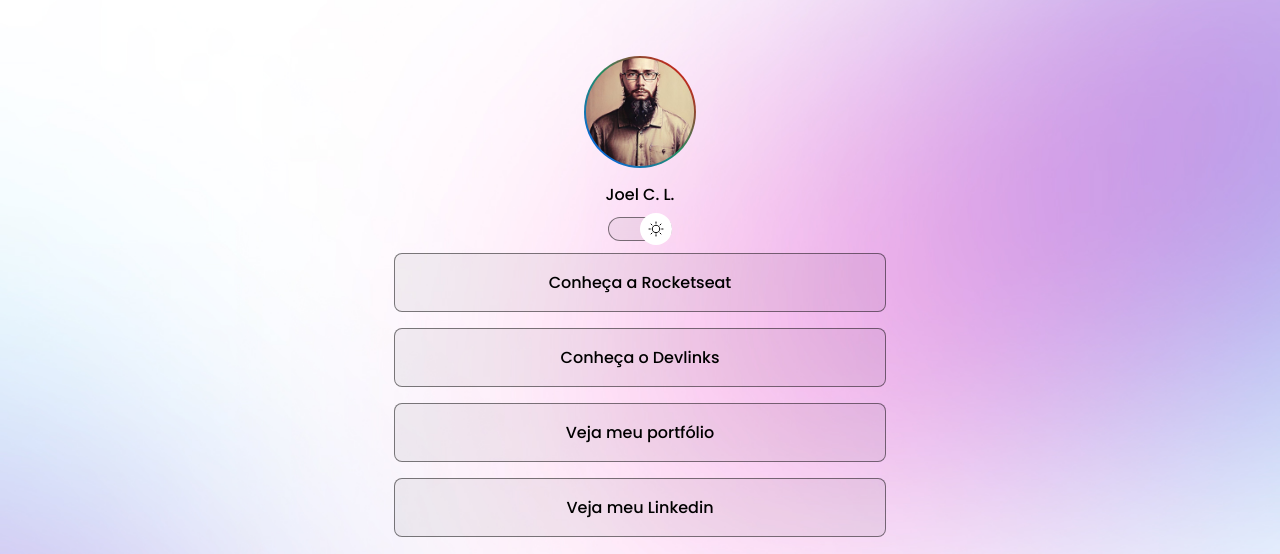
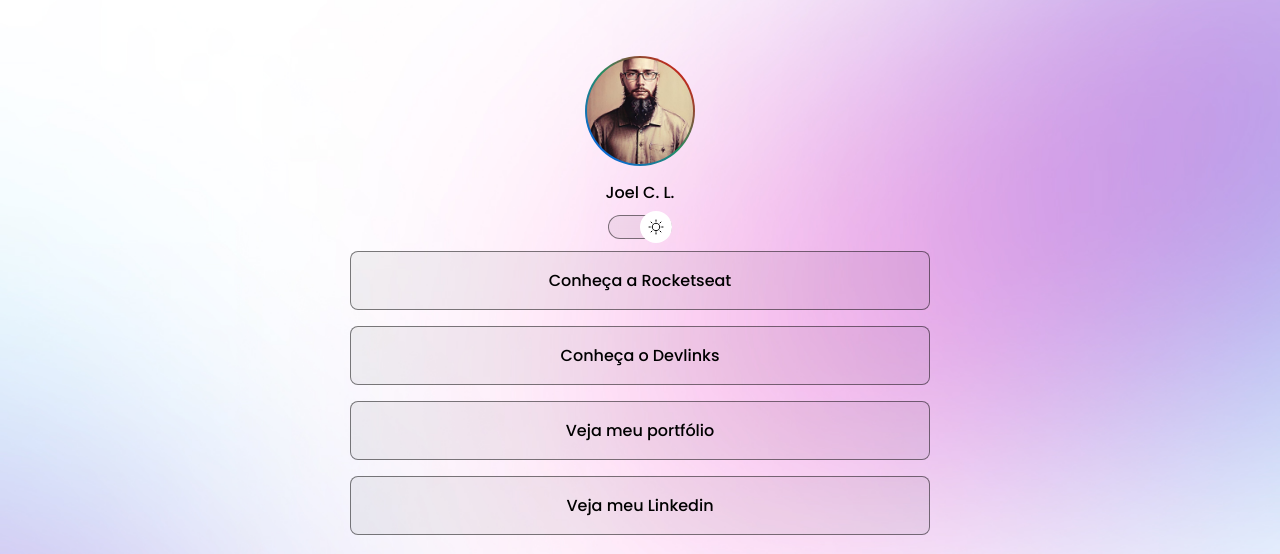
Before and after one commit to JoelConst/Devlinks, a plain HTML site: page index.html in a window 1280 px wide. Shown: the top 554 px of the page. Drawn offline with nearby package versions, Linux system fonts and the light colour scheme.

Commit message:
add readme

```diff
--- a/index.html
+++ b/index.html
@@ -38,7 +38,7 @@
         </li>
         <li>
           <a
-            href="https://www.linkedin.com/in/joel-constantno-leite-240583120/"
+            href="https://www.linkedin.com/in/joel-c-l-240583120/"
             target="_blank"
           >
             Veja meu Linkedin</a
--- a/style.css
+++ b/style.css
@@ -28,15 +28,19 @@
 }
 body {
   /*shortcut background: color image repeat position/size*/
-  background: var(--bg-url) no-repeat top center/cover;
-  height: 100%;
+  background-image: var(--bg-url);
+  background-repeat: no-repeat;
+  background-position: top center;
+  background-size: cover;
+
+  height: 100vh;
 }
 body * {
   color: var(--text-color);
 }
 #container {
   width: 100%;
-  max-width: 500px;
+  max-width: 588px;
   margin: 46px auto 0px;
   padding: 0px 4px;
 }
@@ -48,9 +52,9 @@ body * {
 }
 
 #profile img {
-  width: 112px;
+  width: 110px;
   border-radius: 50%;
-  border: 2.5px solid transparent;
+  border: 2px solid transparent;
   background: linear-gradient(
       45deg,
       rgb(0, 89, 255),
@@ -60,7 +64,7 @@ body * {
     border-box;
   -webkit-mask: /*4*/ linear-gradient(#fff 0 0) padding-box,
     linear-gradient(#fff 0 0);
-  mask: 1px;
+  mask: 0px;
   -webkit-mask-composite: xor;
   mask-composite: exclude;
 }
```
Also changed, not shown: .github/lightmode-desktop.png (added), .github/preview.jpg (added), 4 other files.
